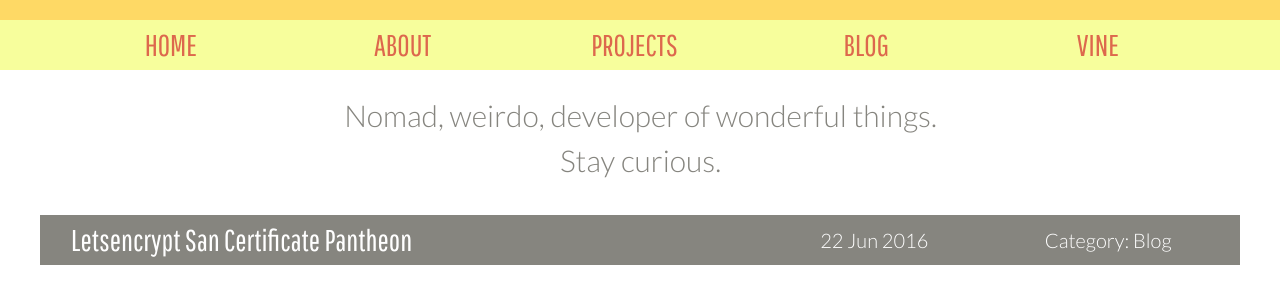
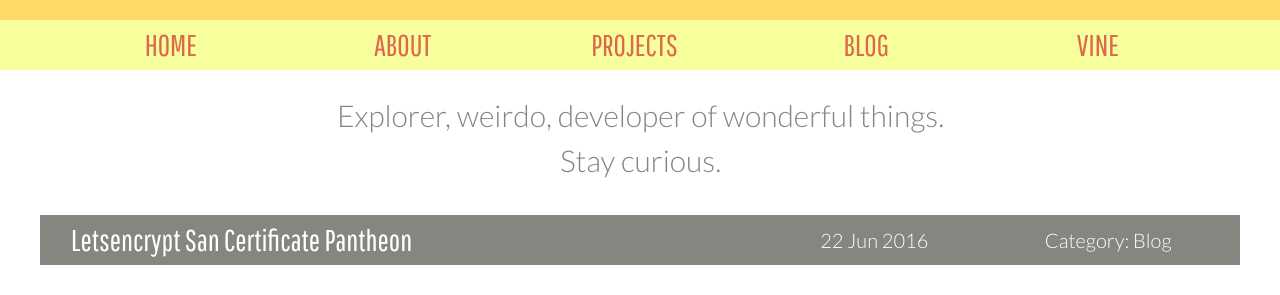
Before and after one commit to eeeschwartz/erikschwartz, a Jekyll site: the page built from index.html, in a window 1280 px wide and 900 px high. Shown: the part 289-584 px from the top of the window. Built offline with Jekyll 4.4.1, drawn with Linux system fonts in a browser that asks for light colours; the list of posts is cut into pages by our own code.

Commit message:
Update _tagline.html

```diff
--- a/_includes/_tagline.html
+++ b/_includes/_tagline.html
@@ -2,7 +2,7 @@
   <div class="container">
     <div class="grid">
       <div class="unit span-grid">
-        <h2 class="tag-line">Nomad, weirdo, developer of wonderful things.</h2>
+        <h2 class="tag-line">Explorer, weirdo, developer of wonderful things.</h2>
         <h2 class="tag-line tag-line-border">Stay curious.</h2>
       </div>
     </div>
```
